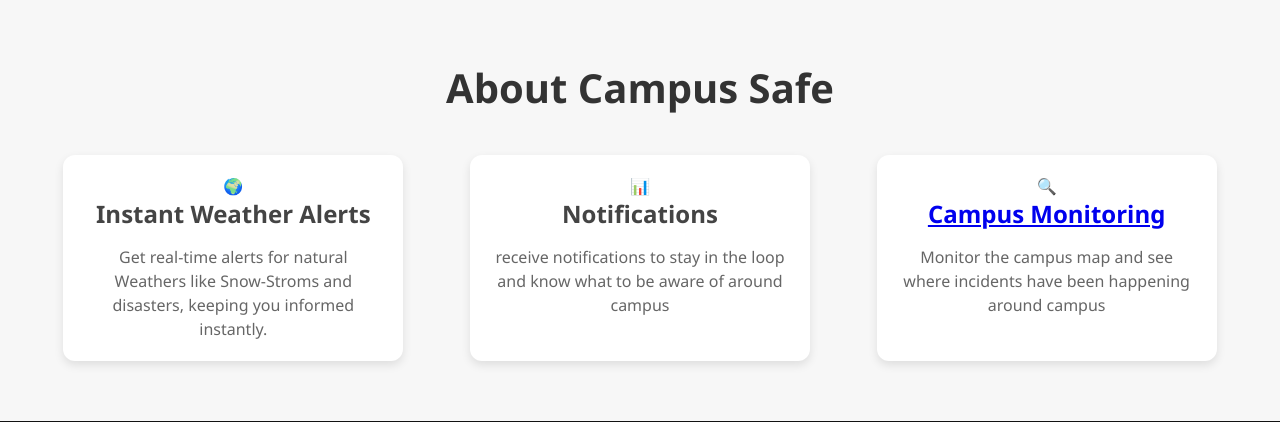
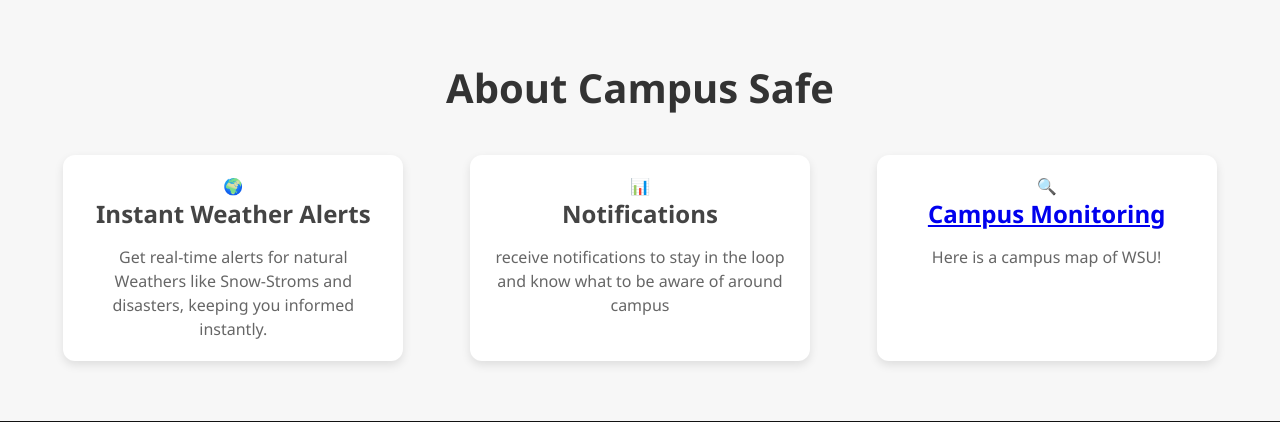
Before and after one commit to McGavGav/CptS_322_CampusSafe, a Django app: page / in a window 1280 px wide. Shown: the part 855-1277 px from the top of the page. Run offline with Django 5.2, Linux system fonts and the light colour scheme.

Commit message:
Update crimohtml.html

```diff
--- a/crimoapp/templates/crimohtml.html
+++ b/crimoapp/templates/crimohtml.html
@@ -235,7 +235,7 @@
                 <div class="about-card">
                     <div class="card-icon">🔍</div>
                     <h3><a href="{% url 'incidentMap' %}" class="btn">Campus Monitoring</a></h3>
-                    <p>Monitor the campus map and see where incidents have been happening around campus</p>
+                    <p>Here is a campus map of WSU!</p>
                 </div>
             </div>
         </div>
```
